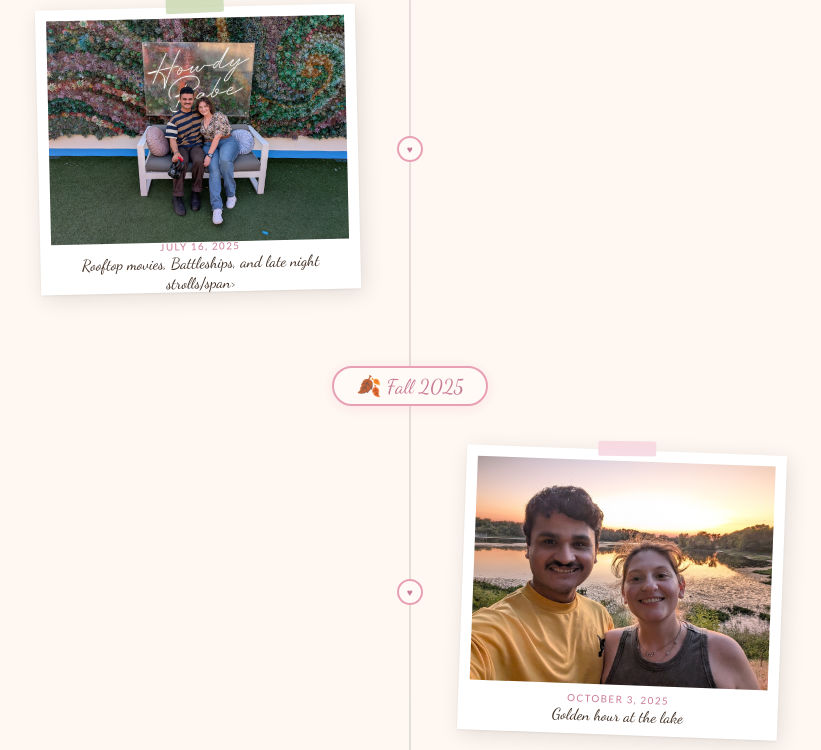
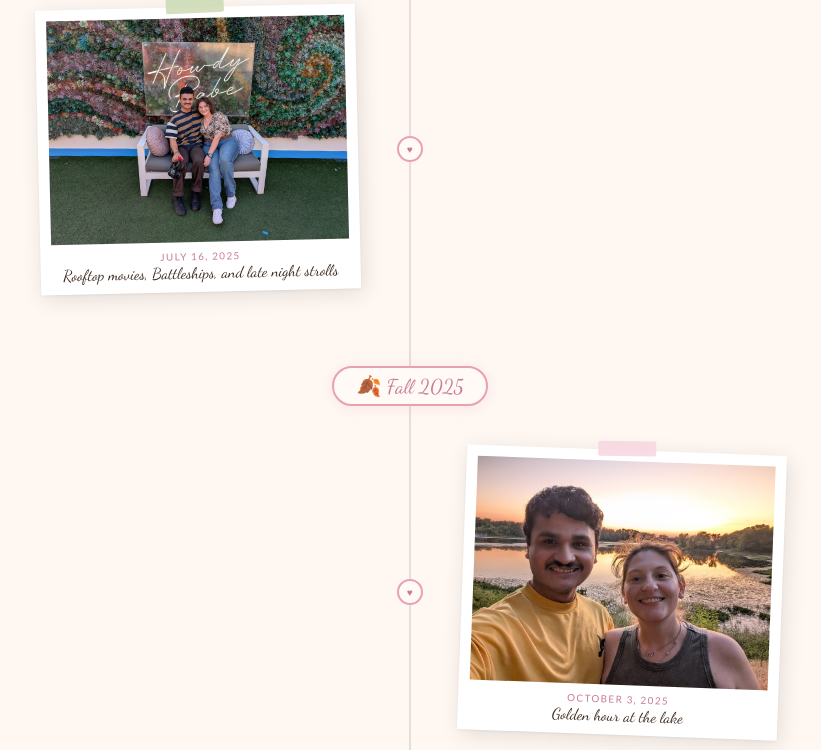
Before and after one commit to shantarakshit/anniversary, a plain HTML site: page index.html in a window 1280 px wide. Shown: the part 1912-2662 px from the top of the page, without its empty margins (230-1051 px from the left). Drawn offline with nearby package versions, Linux system fonts and the light colour scheme; a web font is replaced by a local one.

Commit message:
fix broken span tag

```diff
--- a/index.html
+++ b/index.html
@@ -559,7 +559,7 @@
       <img src="rooftop-night.jpg" alt="Rooftop movies, Battleships, and stroll through the Downtown" loading="lazy">
       <div class="card-bottom">
         <span class="card-date">July 16, 2025</span>
-        <span class="card-caption">Rooftop movies, Battleships, and late night strolls/span>
+        <span class="card-caption">Rooftop movies, Battleships, and late night strolls</span>
       </div>
     </div>
   </div>
```
